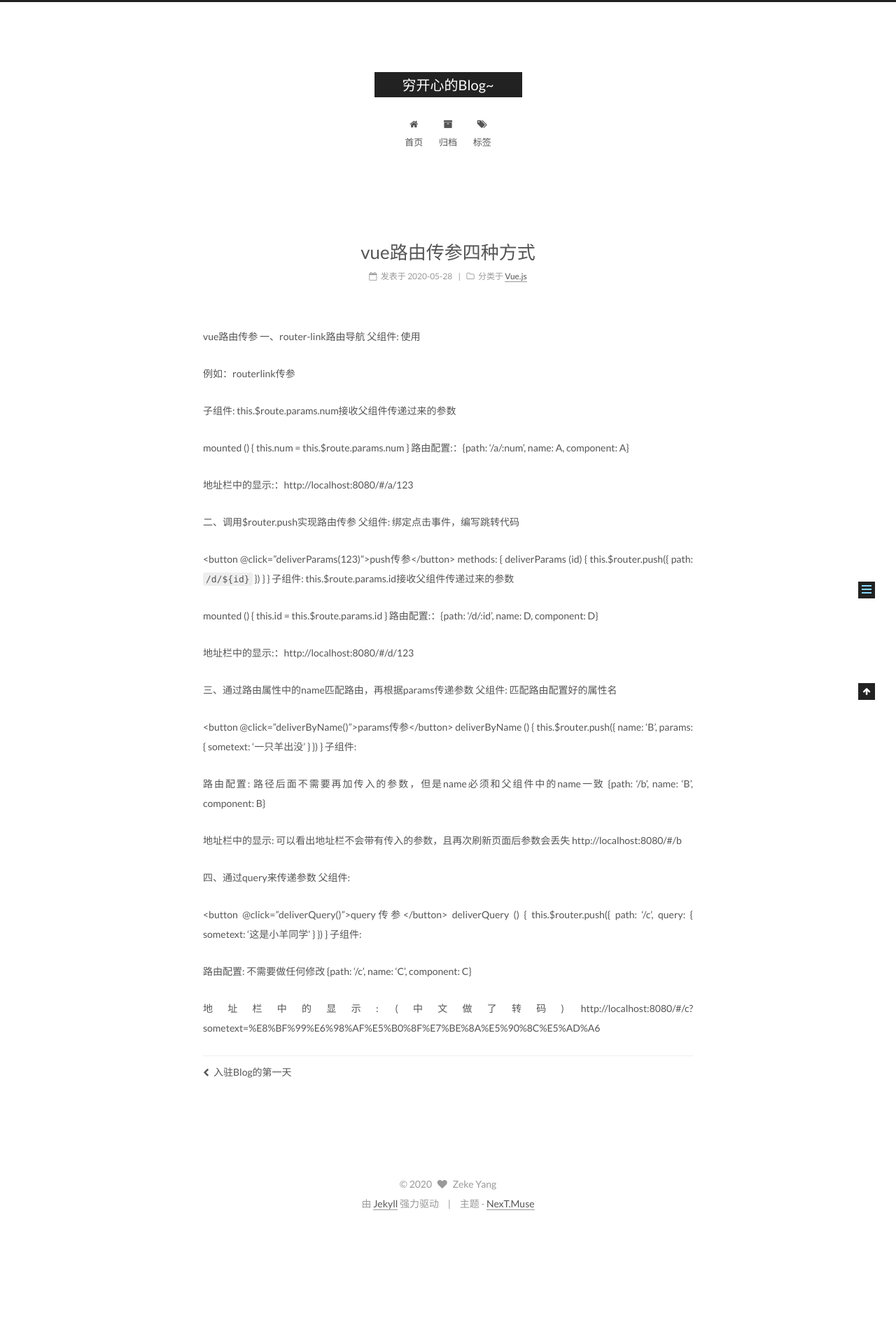
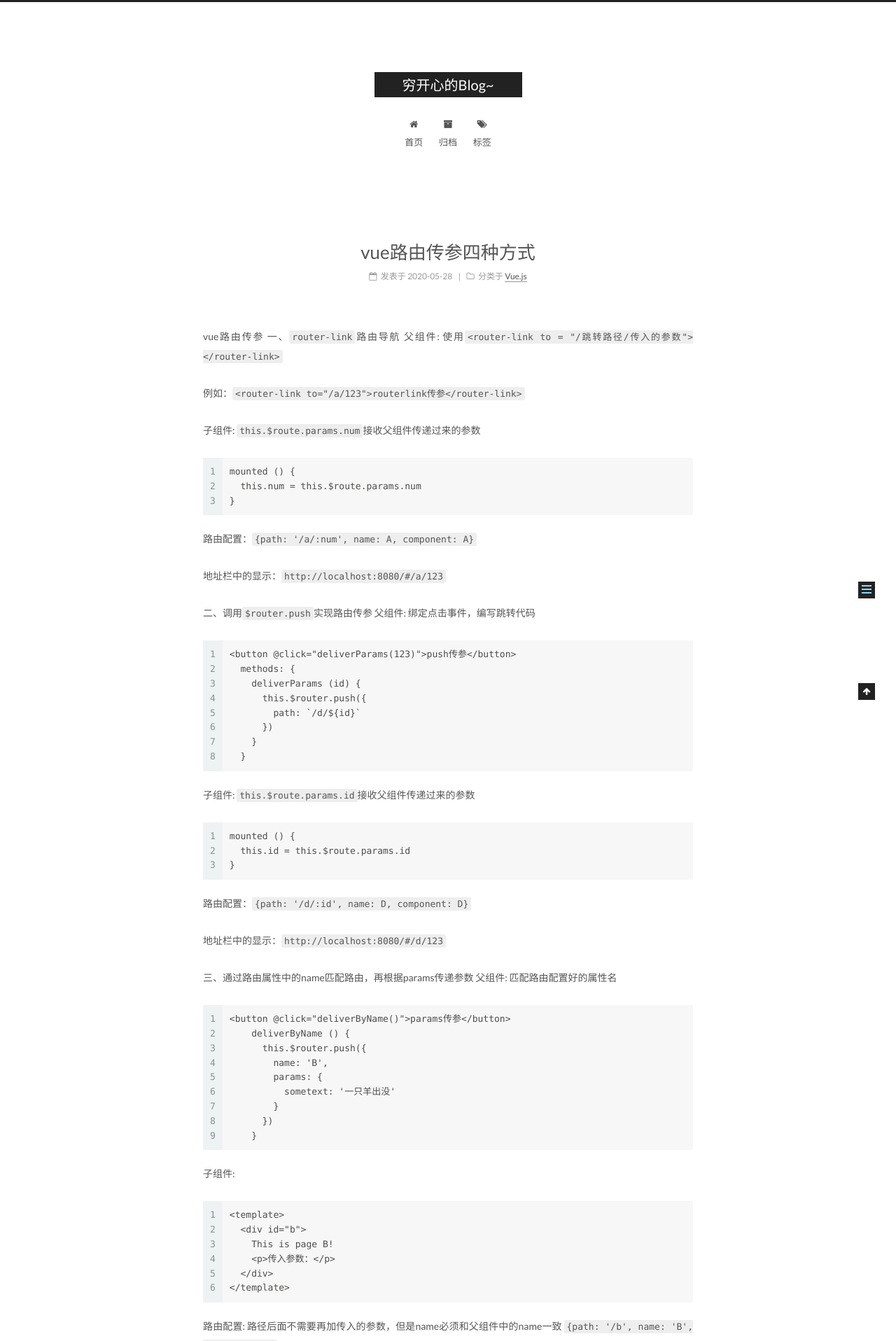
Before and after one commit to ZhipengYang0605/zhipengyang0605.github.io, a Jekyll site: the page built from _posts/2020-05-28-vue路由传参四种方式.md, in a window 1280 px wide. Shown: the top 1916 px of the page at 70% size. Built offline with Jekyll 4.4.1, drawn with Linux system fonts in a browser that asks for light colours; before the commit the page ends 1754 px from its top, so only the background shows below that; some of the changed text lies outside the part shown.

Commit message:
2020/09/01

````diff
--- a/_posts/2020-05-28-vue路由传参四种方式.md
+++ b/_posts/2020-05-28-vue路由传参四种方式.md
@@ -6,23 +6,24 @@ categories:
 ---
 
 vue路由传参
-一、router-link路由导航
-父组件: 使用<router-link to = "/跳转路径/传入的参数"></router-link>
+一、`router-link`路由导航
+父组件: 使用`<router-link to = "/跳转路径/传入的参数"></router-link>`
 
-例如：<router-link to="/a/123">routerlink传参</router-link>
+例如：`<router-link to="/a/123">routerlink传参</router-link>`
 
-子组件: this.$route.params.num接收父组件传递过来的参数
-
+子组件: `this.$route.params.num`接收父组件传递过来的参数
+```
 mounted () {
   this.num = this.$route.params.num
 }
-路由配置:：{path: '/a/:num', name: A, component: A}
+```
+路由配置：`{path: '/a/:num', name: A, component: A}`
 
-地址栏中的显示:：http://localhost:8080/#/a/123
+地址栏中的显示：`http://localhost:8080/#/a/123`
 
-二、调用$router.push实现路由传参
+二、调用`$router.push`实现路由传参
 父组件: 绑定点击事件，编写跳转代码
-
+```
 <button @click="deliverParams(123)">push传参</button>
   methods: {
     deliverParams (id) {
@@ -31,18 +32,20 @@ mounted () {
       })
     }
   }
-子组件: this.$route.params.id接收父组件传递过来的参数
-
+```
+子组件: `this.$route.params.id`接收父组件传递过来的参数
+```
 mounted () {
   this.id = this.$route.params.id
 }
-路由配置:：{path: '/d/:id', name: D, component: D}
+```
+路由配置：`{path: '/d/:id', name: D, component: D}`
 
-地址栏中的显示:：http://localhost:8080/#/d/123
+地址栏中的显示：`http://localhost:8080/#/d/123`
 
 三、通过路由属性中的name匹配路由，再根据params传递参数
 父组件: 匹配路由配置好的属性名
-
+```
 <button @click="deliverByName()">params传参</button>
     deliverByName () {
       this.$router.push({
@@ -52,23 +55,25 @@ mounted () {
         }
       })
     }
+```
 子组件:
-
+```
 <template>
   <div id="b">
     This is page B!
     <p>传入参数：{{this.$route.params.sometext}}</p>
   </div>
 </template>
+```
 路由配置: 路径后面不需要再加传入的参数，但是name必须和父组件中的name一致
-{path: '/b', name: 'B', component: B}
+`{path: '/b', name: 'B', component: B}`
 
 地址栏中的显示: 可以看出地址栏不会带有传入的参数，且再次刷新页面后参数会丢失
-http://localhost:8080/#/b
+`http://localhost:8080/#/b`
 
 四、通过query来传递参数
 父组件:
-
+```
 <button @click="deliverQuery()">query传参</button>
     deliverQuery () {
       this.$router.push({
@@ -78,16 +83,18 @@ http://localhost:8080/#/b
         }
       })
     }
+```
 子组件:
-
+```
 <template>
   <div id="C">
     This is page C!
     <p>这是父组件传入的数据: {{this.$route.query.sometext}}</p>
   </div>
 </template>
+```
 路由配置: 不需要做任何修改
-{path: '/c', name: 'C', component: C}
+`{path: '/c', name: 'C', component: C}`
 
 地址栏中的显示: (中文做了转码)
-http://localhost:8080/#/c?sometext=%E8%BF%99%E6%98%AF%E5%B0%8F%E7%BE%8A%E5%90%8C%E5%AD%A6
+`http://localhost:8080/#/c?sometext=%E8%BF%99%E6%98%AF%E5%B0%8F%E7%BE%8A%E5%90%8C%E5%AD%A6`
````
Also changed, not shown: _posts/2020-07-12-入驻Blog的第一天.md (deleted, +0 -35 lines).
